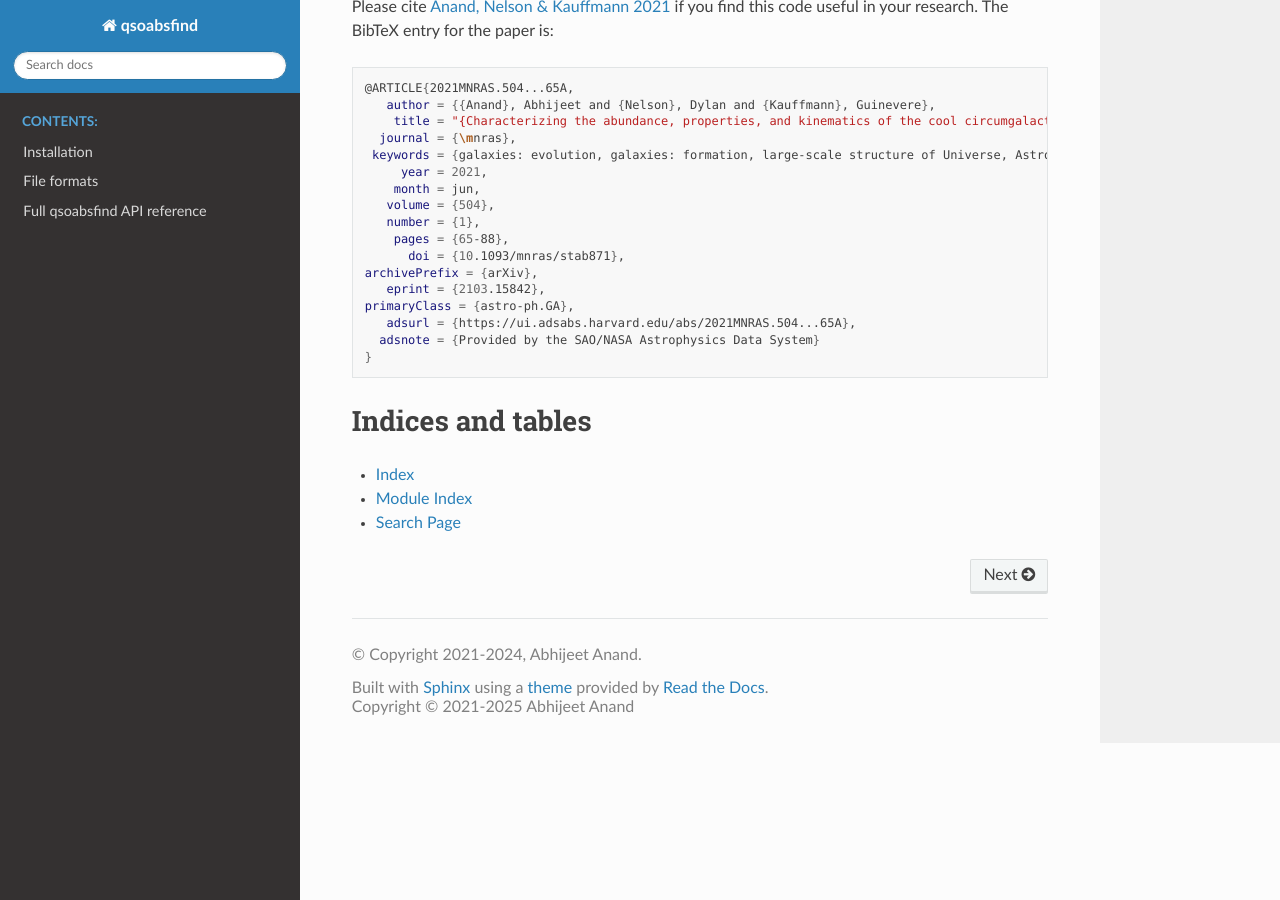
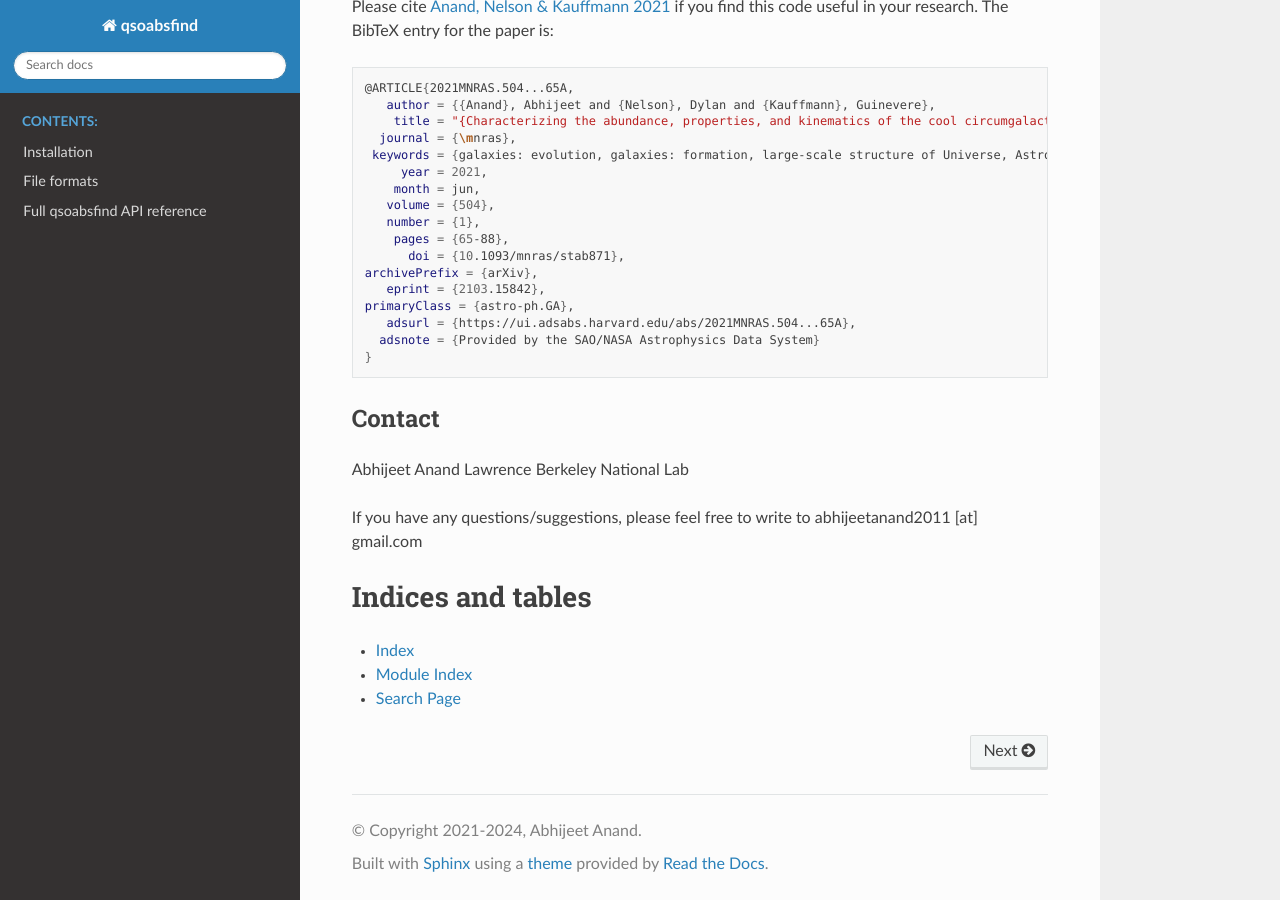
Before and after one commit to abhi0395/qsoabsfind, a Sphinx documentation site: the page built from docs/index.rst, in a window 1280 px wide and 900 px high, scrolled down 709 px. Built offline with Sphinx 7.4.7 and the Read the Docs theme 2.0.0, drawn with Linux system fonts in a browser that asks for light colours; some of the changed text lies outside the part shown.

Commit message:
custom.js modified

```diff
--- a/docs/_static/custom.js
+++ b/docs/_static/custom.js
@@ -2,10 +2,9 @@
     // Replace the specific HTML element in index.html
     var breadcrumbsAside = document.querySelector('li.wy-breadcrumbs-aside');
     if (breadcrumbsAside) {
-        var link = breadcrumbsAside.querySelector('a[href="_sources/index.rst.txt"]');
+        var link = breadcrumbsAside.querySelector('<a href="_sources/index.rst.txt" rel="nofollow"> View page source</a>');
         if (link) {
-            link.textContent = 'Edit on Github';
-            link.href = 'https://github.com/abhi0395/qsoabsfind/blob/main/docs/index.rst';
+            link.innerHTML = "<a href='https://github.com/abhi0395/qsoabsfind/blob/main/docs/index.rst' rel="nofollow"> Edit on Github</a>";
         }
     }
 
--- a/docs/index.rst
+++ b/docs/index.rst
@@ -48,6 +48,15 @@
        adsnote = {Provided by the SAO/NASA Astrophysics Data System}
      }
 
+Contact
+-------
+
+Abhijeet Anand \
+Lawrence Berkeley National Lab \
+
+If you have any questions/suggestions, please feel free to write to abhijeetanand2011 [at] gmail.com
+
+
 Indices and tables
 ==================
 
```
